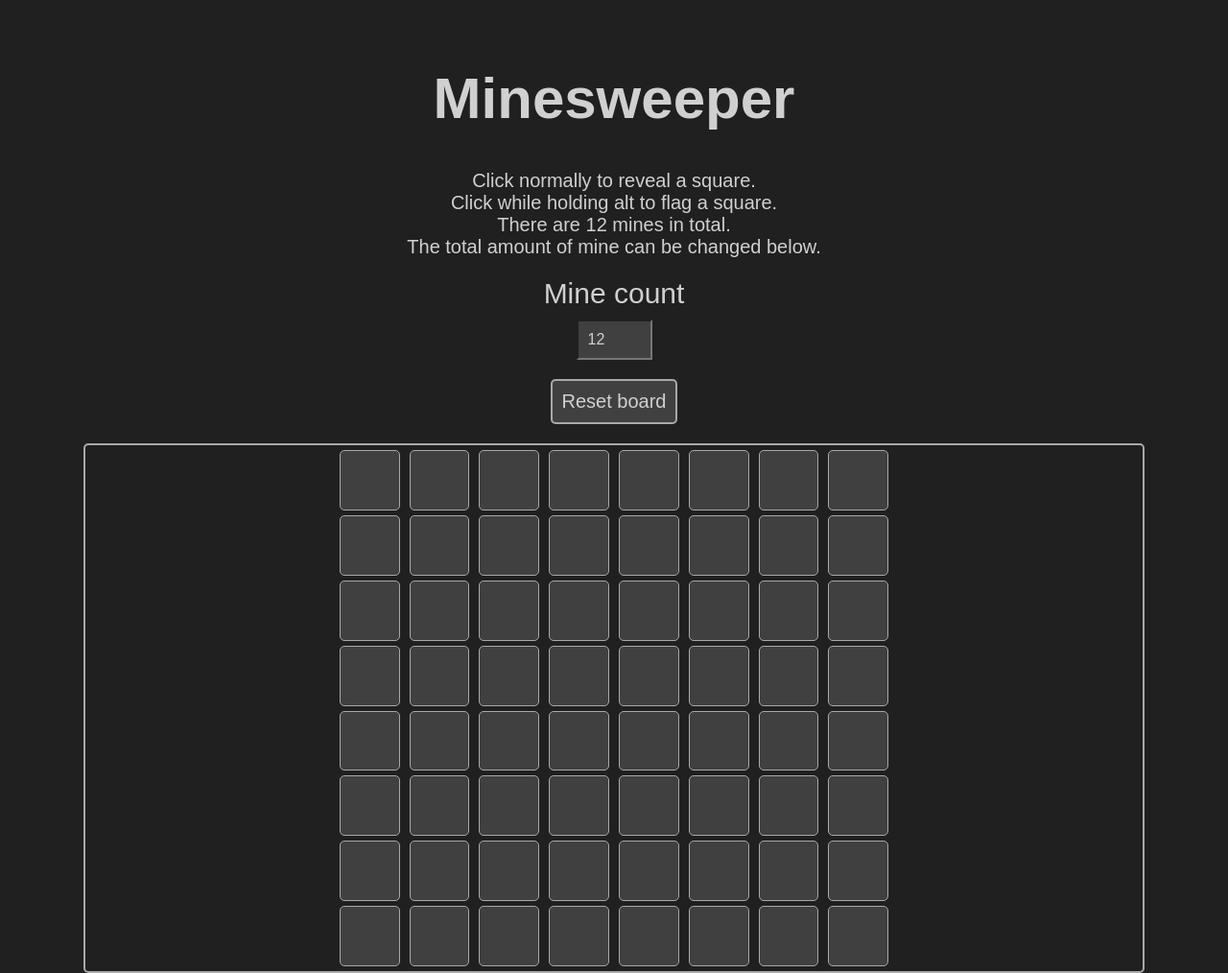
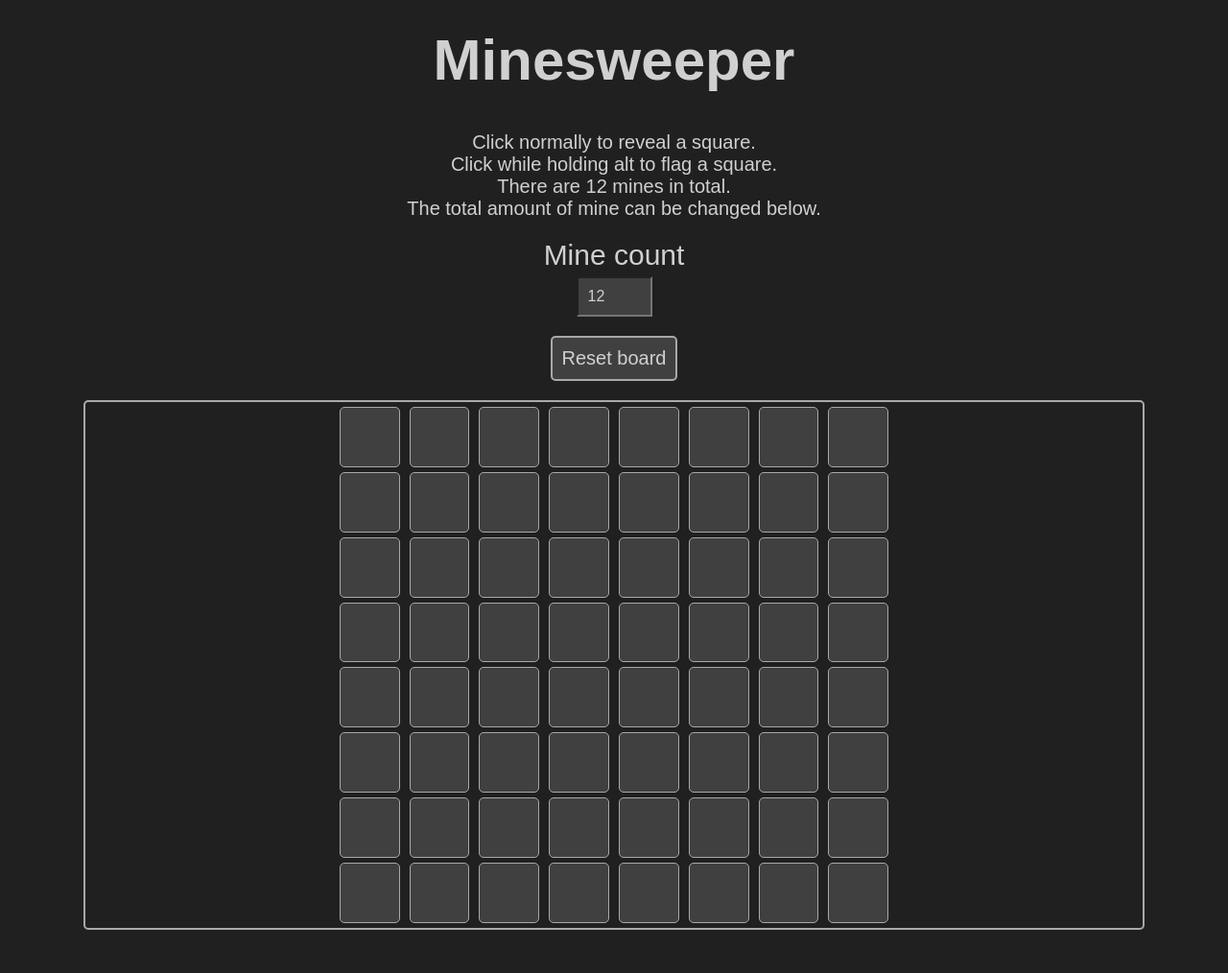
Before and after one commit to Lukas-LLS/Minesweeper, a plain HTML site: page src/index.html in a window 1280 px wide. Shown: the whole page at 96% size. Drawn offline with Linux system fonts and the light colour scheme.

Commit message:
Reduce margin of several elements to stop site being scrollable on larger viewports

```diff
--- a/src/style.css
+++ b/src/style.css
@@ -7,6 +7,7 @@ body {
 }
 
 h1 {
+    margin-top: 0;
     text-align: center;
 }
 
@@ -18,7 +19,7 @@ p.description {
 label {
     display: block;
     text-align: center;
-    margin: 20px auto 10px;
+    margin: 5px auto 5px;
 }
 
 input {
```
